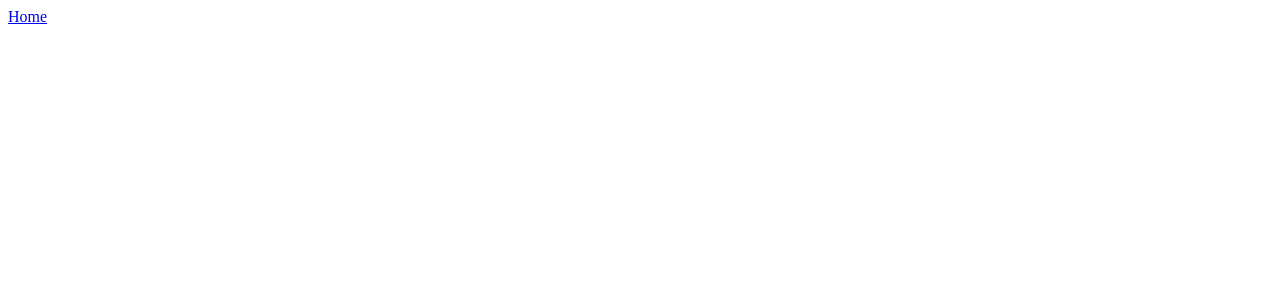
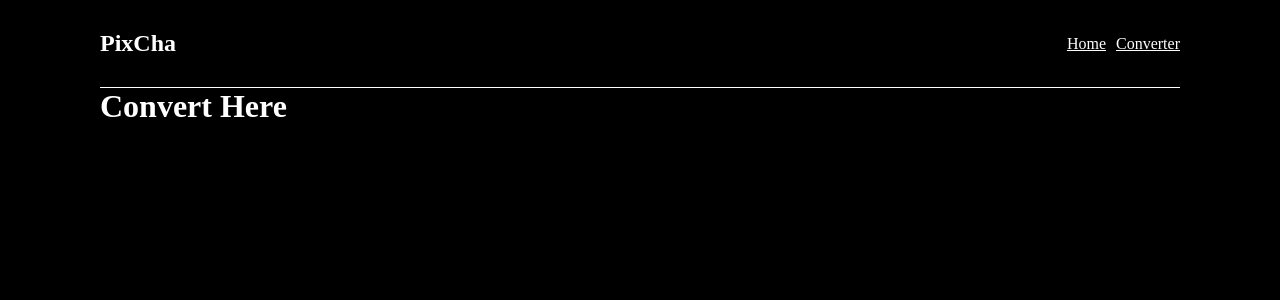
Before and after one commit to AlexanderHeffernan/image-to-ascii, a Vue app in the folder frontend/: page /converter in a window 1280 px wide. Before the commit this address had no page. Shown: the top 300 px of the page. Built offline with nearby package versions, Linux system fonts and the light colour scheme.

Commit message:
General setup for the two frontend pages.

```diff
--- a/frontend/src/App.vue
+++ b/frontend/src/App.vue
@@ -1,6 +1,38 @@
 <template>
   <nav>
-    <router-link to="/">Home</router-link>
+    <h1>PixCha</h1>
+    <div>
+      <router-link class="router-link" to="/">Home</router-link>
+      <router-link class="router-link" to="/converter">Converter</router-link>
+    </div>
   </nav>
   <router-view/>
 </template>
+
+<style>
+* {
+  color: white;
+  margin: 0;
+  padding: 0;
+}
+
+body {
+  background-color: black;
+  padding-left: 100px;
+  padding-right: 100px;
+}
+
+nav {
+  display: flex;
+  align-items: center;
+  justify-content: space-between;
+  padding-top: 30px;
+  padding-bottom: 30px;
+  border-bottom: 1px solid white;
+}
+
+.router-link {
+  padding-left: 10px;
+}
+
+</style>
--- a/frontend/src/router/index.ts
+++ b/frontend/src/router/index.ts
@@ -1,11 +1,17 @@
 import { createRouter, createWebHistory, RouteRecordRaw } from 'vue-router'
 import HomeView from '../views/HomeView.vue'
+import ConverterView from '../views/ConverterView.vue'
 
 const routes: Array<RouteRecordRaw> = [
   {
     path: '/',
     name: 'home',
     component: HomeView
+  },
+  {
+    path: '/converter',
+    name: 'converter',
+    component: ConverterView
   },
 ]
 
--- /dev/null
+++ b/frontend/src/views/ConverterView.vue
@@ -0,0 +1,8 @@
+<template>
+  <div class="converter">
+    <h1>Convert Here</h1>
+  </div>
+</template>
+
+<script lang="ts" setup>
+</script>
--- a/frontend/src/views/HomeView.vue
+++ b/frontend/src/views/HomeView.vue
@@ -1,6 +1,6 @@
 <template>
   <div class="home">
-    <h1>"Image to ASCII"</h1>
+    <h1>About the Tool</h1>
   </div>
 </template>
 
```
